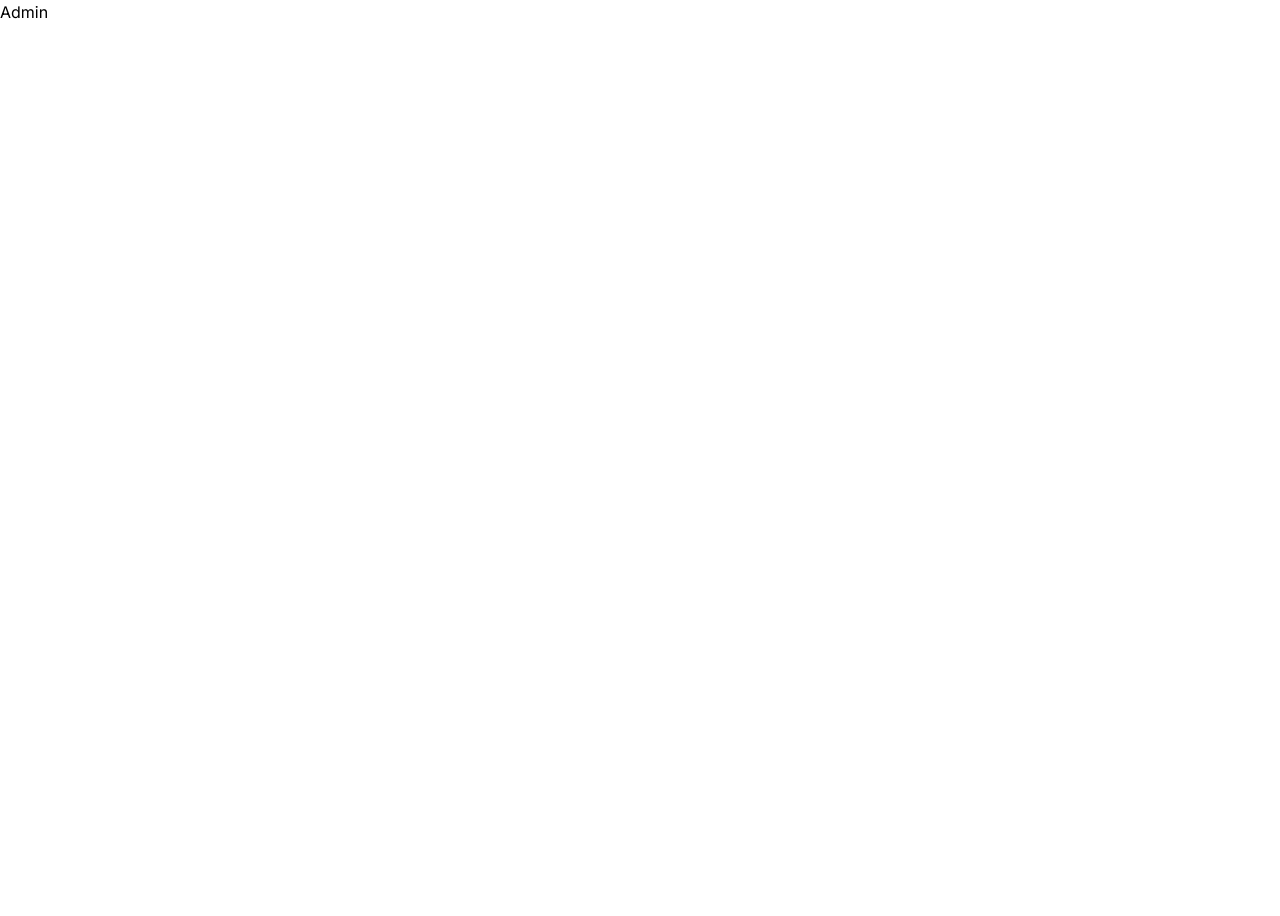
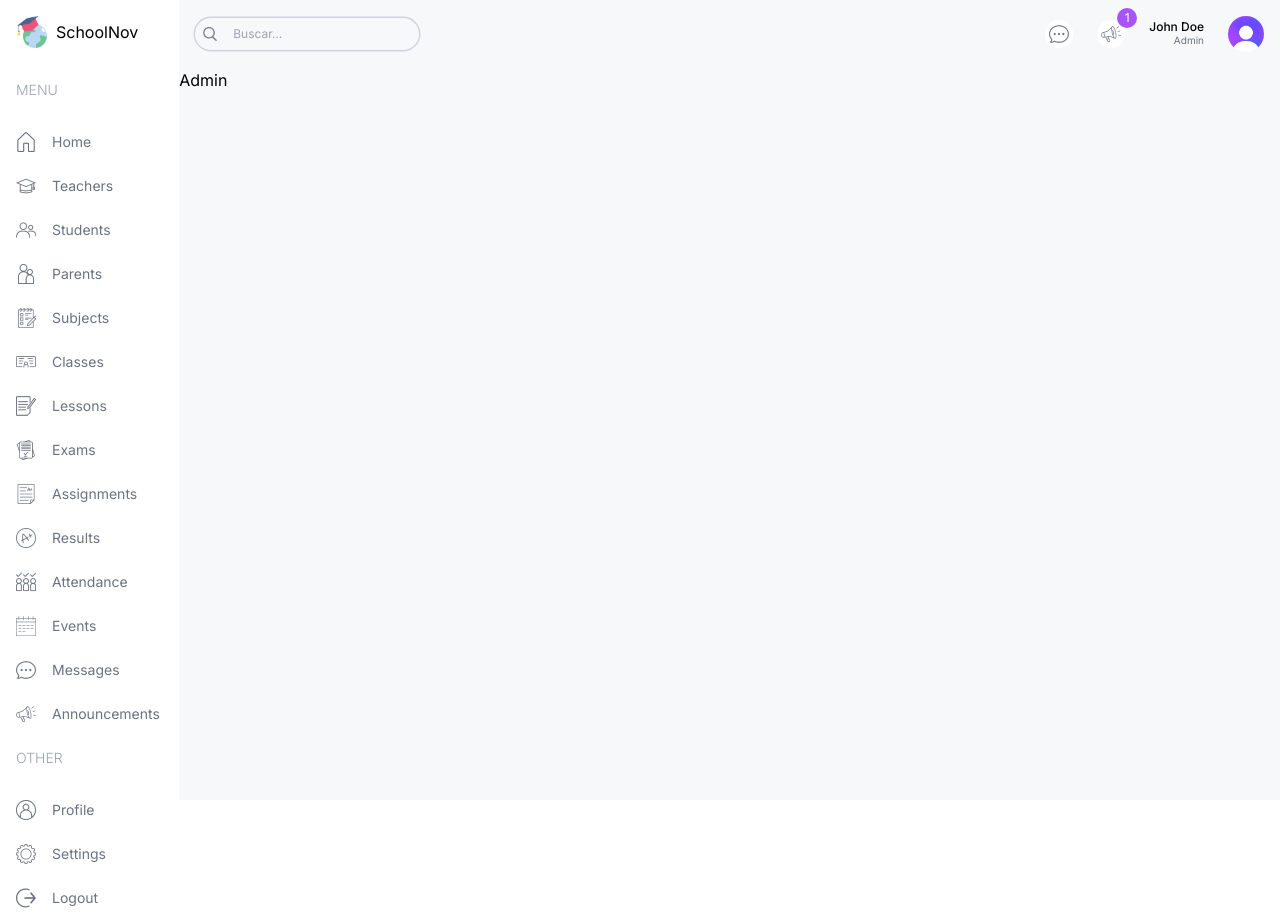
Before and after one commit to rody-huancas/next-dashboard-ui, a Next.js app: page /admin in a window 1280 px wide. Before the commit the page ends 800 px from the top, so only its background shows below. Built offline with nearby package versions, Linux system fonts and the light colour scheme.

Commit message:
Feat: Sideber and Navbar

```diff
--- /dev/null
+++ b/src/app/(dashboard)/layout.tsx
@@ -0,0 +1,31 @@
+import Menu from "@/components/Menu";
+import Navbar from "@/components/Navbar";
+import Image from "next/image";
+import Link from "next/link";
+
+export default function DashboardLayout({
+  children,
+}: Readonly<{ children: React.ReactNode }>) {
+  return (
+    <div className="h-screen flex ">
+      {/* LEFT */}
+      <div className="w-[14%] md:w-[8%] lg:w-[16%] xl:w-[14%] p-4">
+        <Link
+          href="/"
+          className="flex items-center justify-center lg:justify-start gap-2"
+        >
+          <Image src="/logo.png" alt="Logo" width={32} height={32} />
+          <span className="hidden lg:block">SchoolNov</span>
+        </Link>
+
+        <Menu />
+      </div>
+
+      {/* RIGHT */}
+      <div className="w-[86%] md:w-[92%] lg:w-[84%] xl:w-[86%] bg-[#F7F8FA] overflow-y-scroll">
+        <Navbar />
+        {children}
+      </div>
+    </div>
+  );
+}
--- a/src/app/layout.tsx
+++ b/src/app/layout.tsx
@@ -9,11 +9,7 @@
   description: "Next.js School Management System",
 };
 
-export default function RootLayout({
-  children,
-}: Readonly<{
-  children: React.ReactNode;
-}>) {
+export default function RootLayout({ children }: Readonly<{ children: React.ReactNode }>) {
   return (
     <html lang="es">
       <body className={inter.className}>{children}</body>
--- a/src/components/Menu.tsx
+++ b/src/components/Menu.tsx
@@ -1,3 +1,6 @@
+import Image from "next/image";
+import Link from "next/link";
+
 const menuItems = [
   {
     title: "MENU",
@@ -112,3 +115,29 @@
     ],
   },
 ];
+
+const Menu = () => {
+  return (
+    <div className="mt-4 text-sm">
+      {menuItems.map((i) => (
+        <div key={i.title} className="flex flex-col gap-2">
+          <span className="hidden lg:block text-gray-400 font-light my-4">
+            {i.title}
+          </span>
+          {i.items.map((item) => (
+            <Link
+              key={item.label}
+              href={item.href}
+              className="flex items-center justify-center lg:justify-start gap-4 text-gray-500 py-2"
+            >
+              <Image src={item.icon} alt={item.label} width={20} height={20} />
+              <span className="hidden lg:block">{item.label}</span>
+            </Link>
+          ))}
+        </div>
+      ))}
+    </div>
+  );
+};
+
+export default Menu;
--- /dev/null
+++ b/src/components/Navbar.tsx
@@ -0,0 +1,39 @@
+import Image from "next/image";
+
+const Navbar = () => {
+  return (
+    <div className="flex items-center justify-between p-4">
+      {/* Search bar */}
+      <div className="hidden lg:flex items-center gap-2 text-xs rounded-full ring-[1.5px] ring-gray-300 px-2">
+        <Image src="/search.png" alt="logo search" width={14} height={14} />
+        <input type="text" placeholder="Buscar..." className="w-[200px] p-2 bg-transparent outline-none" />
+      </div>
+
+      {/* Icon and User */}
+      <div className="flex items-center gap-6 justify-end w-full">
+        <div className="bg-white rounded-full w-7 h-7 flex items-center justify-center cursor-pointer">
+          <Image src="/message.png" alt="logo" width={20} height={20} />
+        </div>
+        <div className="bg-white rounded-full w-7 h-7 flex items-center justify-center cursor-pointer relative">
+          <Image src="/announcement.png" alt="logo" width={20} height={20} />
+          <div className="absolute -top-3 -right-3 w-5 h-5 flex items-center justify-center bg-purple-500 text-white rounded-full text-xs">
+            1
+          </div>
+        </div>
+        <div className="flex flex-col">
+          <span className="text-xs leading-3 font-medium">John Doe</span>
+          <span className="text-[10px] text-gray-500 text-right">Admin</span>
+        </div>
+        <Image
+          src="/avatar.png"
+          alt="User"
+          width={36}
+          height={36}
+          className="rounded-full"
+        />
+      </div>
+    </div>
+  );
+};
+
+export default Navbar;
```
Also changed, not shown: src/app/(dashboard)/admin/page.tsx (renamed from src/app/admin/page.tsx), src/app/(dashboard)/parent/page.tsx (renamed from src/app/parent/page.tsx), src/app/(dashboard)/student/page.tsx (renamed from src/app/student/page.tsx), src/app/(dashboard)/teacher/page.tsx (renamed from src/app/teacher/page.tsx), 1 other file (tests, documents, lock files or other folders).
